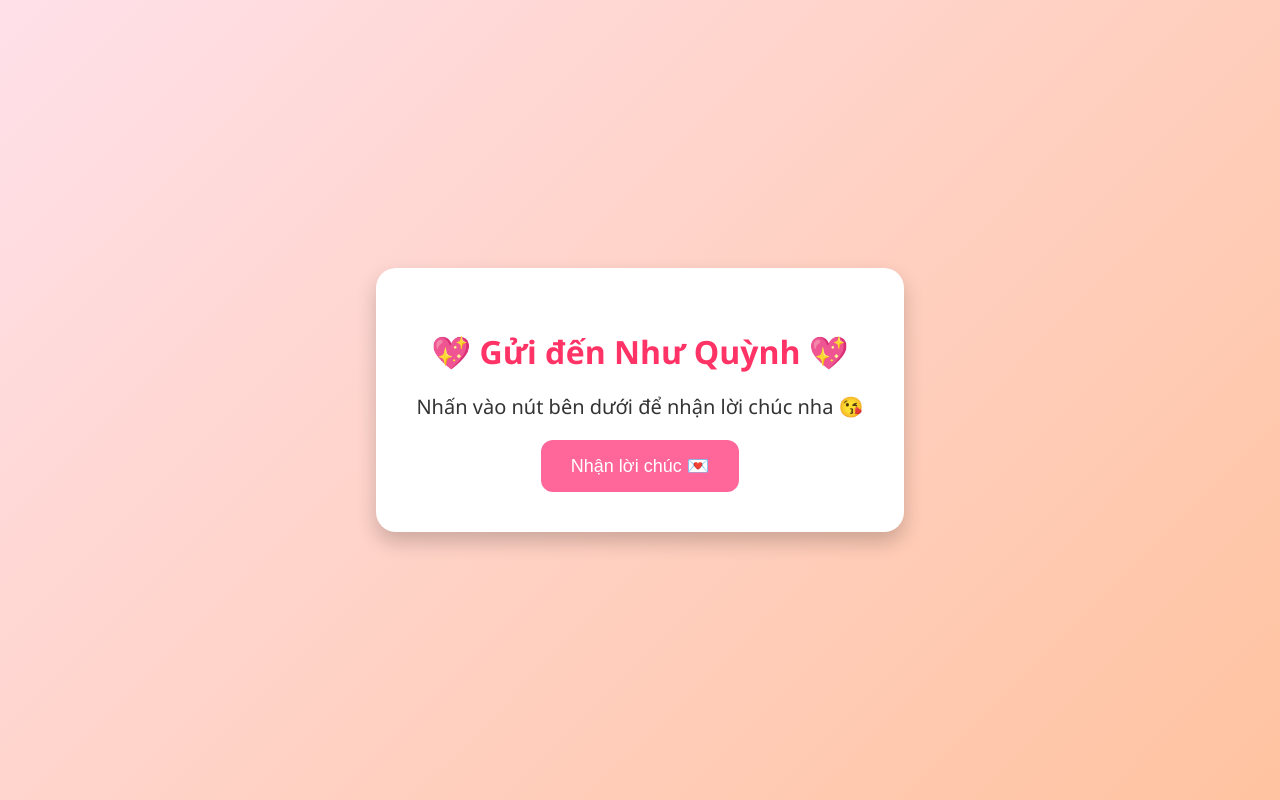
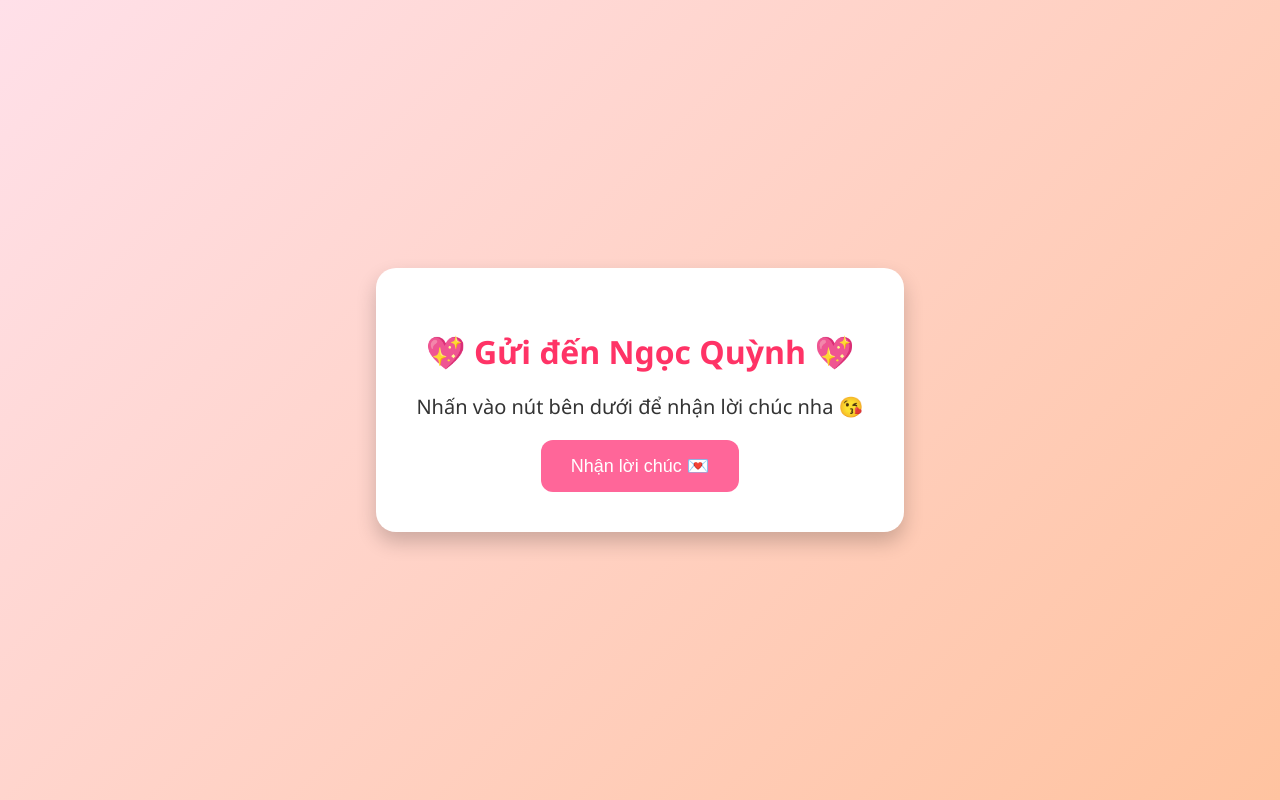
Before and after one commit to TRANDUYTHINH/tinhyeu, a plain HTML site: page index.html in a window 1280 px wide. Drawn offline with Linux system fonts and the light colour scheme.

Commit message:
index.html

```diff
--- a/index.html
+++ b/index.html
@@ -7,7 +7,7 @@
 </head>
 <body>
   <div class="container">
-    <h1>💖 Gửi đến Như Quỳnh 💖</h1>
+    <h1>💖 Gửi đến Ngọc Quỳnh 💖</h1>
     <p class="message" id="loveMessage">Nhấn vào nút bên dưới để nhận lời chúc nha 😘</p>
     <button onclick="showWish()">Nhận lời chúc 💌</button>
   </div>
```
